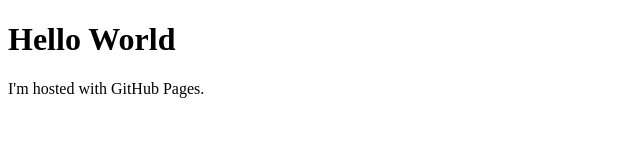
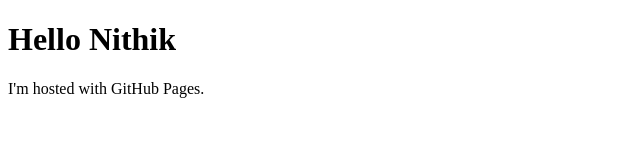
Before and after one commit to nithchin/nithchin.github.io, a plain HTML site: page index.html in a window 1280 px wide. Shown: the full height of the page, 0-640 px from the left. Drawn offline with Linux system fonts and the light colour scheme.

Commit message:
Update index.html

```diff
--- a/index.html
+++ b/index.html
@@ -1,7 +1,7 @@
 <!DOCTYPE html>
 <html>
 <body>
-<h1>Hello World</h1>
+<h1>Hello Nithik</h1>
 <p>I'm hosted with GitHub Pages.</p>
 </body>
 </html>
```
